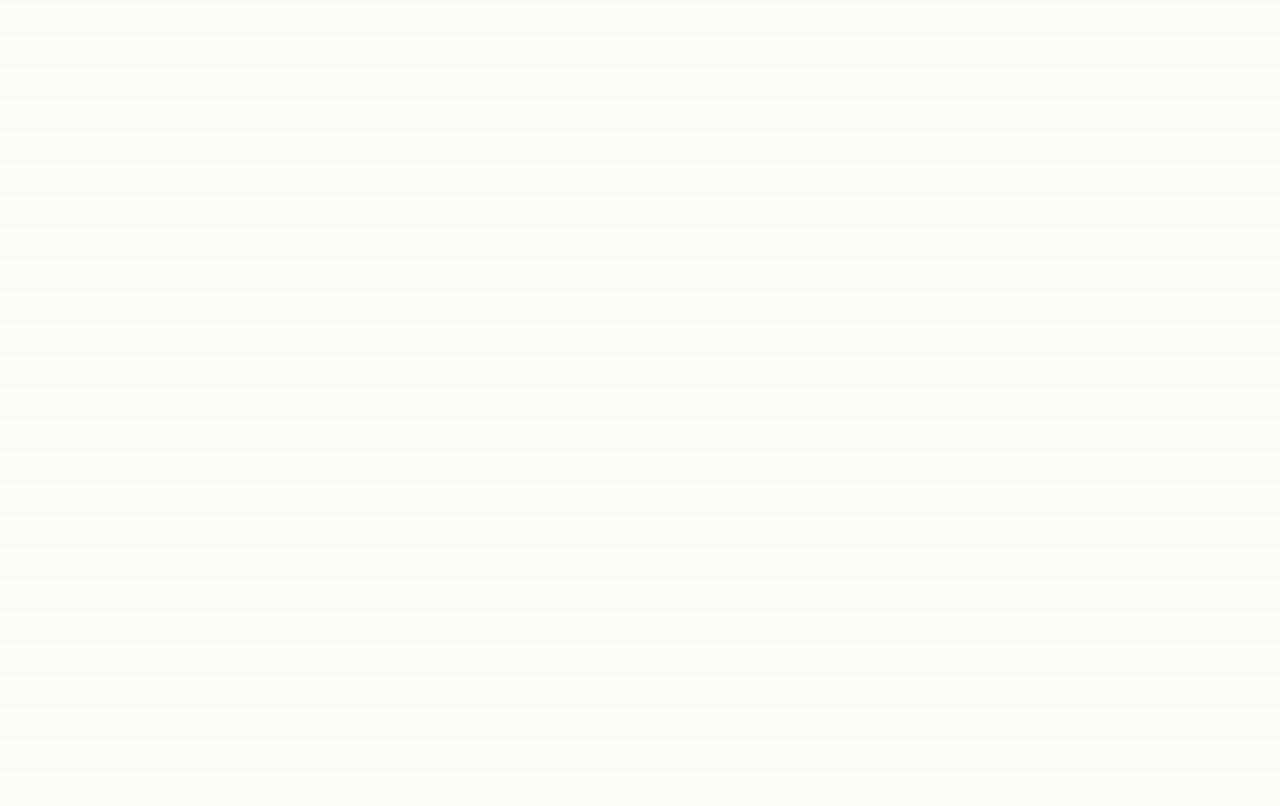
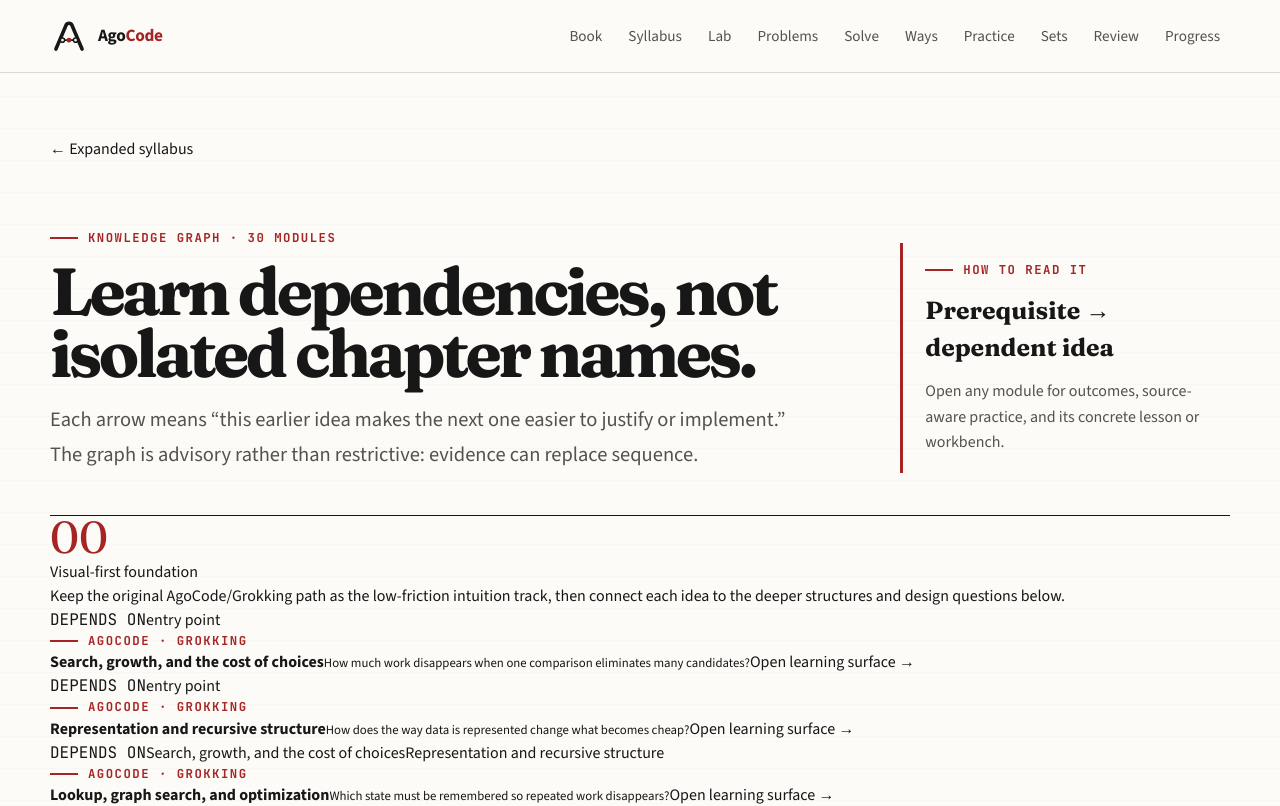
Before and after one commit to anatwork14/agocode, a Next.js app: page /syllabus/map in a window 1280 px wide. Before the commit this address had no page. Shown: the top 806 px of the page. Built offline with nearby package versions, Linux system fonts and the light colour scheme.

Commit message:
feat: visualize syllabus prerequisite graph

```diff
--- /dev/null
+++ b/app/syllabus/map/page.tsx
@@ -0,0 +1,65 @@
+import Link from "next/link";
+import { getModuleRoute } from "@/lib/knowledge/module-lab-routes";
+import { getModulePrerequisites, syllabusGraphNodes } from "@/lib/knowledge/syllabus-graph";
+import { syllabusTracks } from "@/lib/knowledge/syllabus";
+
+export const metadata = {
+  title: "Syllabus Dependency Map",
+  description: "AgoCode's prerequisite graph connecting analysis, data structures, design techniques, practice, and systems constraints.",
+};
+
+export default function SyllabusMapPage() {
+  return (
+    <main className="page">
+      <div className="site-shell">
+        <Link className="back-link" href="/syllabus">← Expanded syllabus</Link>
+        <div className="knowledge-hero">
+          <div>
+            <div className="eyebrow">Knowledge graph · {syllabusGraphNodes.length} modules</div>
+            <h1 className="editorial-title editorial-title--compact">Learn dependencies, not isolated chapter names.</h1>
+            <p className="lede">
+              Each arrow means “this earlier idea makes the next one easier to justify or implement.” The graph is advisory rather than restrictive: evidence can replace sequence.
+            </p>
+          </div>
+          <aside className="knowledge-note">
+            <span className="eyebrow">How to read it</span>
+            <strong>Prerequisite → dependent idea</strong>
+            <p>Open any module for outcomes, source-aware practice, and its concrete lesson or workbench.</p>
+          </aside>
+        </div>
+
+        <section className="syllabus-graph" aria-label="Syllabus prerequisite graph">
+          {syllabusTracks.map((track) => (
+            <article className="syllabus-graph__track" key={track.id}>
+              <div className="syllabus-graph__track-head">
+                <span className="syllabus-track__number">{track.number}</span>
+                <div><h2>{track.title}</h2><p>{track.purpose}</p></div>
+              </div>
+              <div className="syllabus-graph__nodes">
+                {track.modules.map((module) => {
+                  const prerequisites = getModulePrerequisites(module.id);
+                  return (
+                    <div className="syllabus-graph__node" key={module.id}>
+                      <div className="syllabus-graph__node-prereqs">
+                        <span className="mono">DEPENDS ON</span>
+                        {prerequisites.length ? prerequisites.map((item) => (
+                          <Link href={`/syllabus/${item.id}`} key={item.id}>{item.module.title}</Link>
+                        )) : <span className="syllabus-graph__entry">entry point</span>}
+                      </div>
+                      <Link className="syllabus-graph__node-main" href={`/syllabus/${module.id}`}>
+                        <span className="eyebrow">{module.sources.join(" · ")}</span>
+                        <strong>{module.title}</strong>
+                        <small>{module.question}</small>
+                      </Link>
+                      <Link className="syllabus-graph__node-action" href={getModuleRoute(module.id, module.route)}>Open learning surface →</Link>
+                    </div>
+                  );
+                })}
+              </div>
+            </article>
+          ))}
+        </section>
+      </div>
+    </main>
+  );
+}
```
